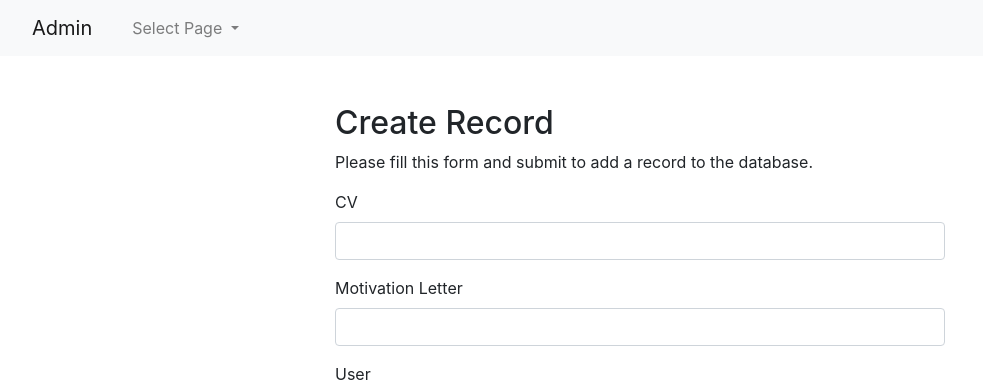
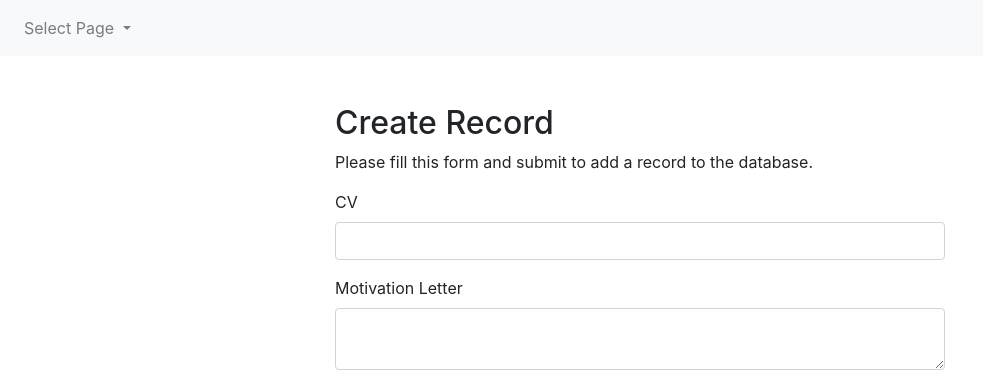
Before and after one commit to Zakaria100000/Interntech, a PHP site: page /admin/application-create.php in a window 1280 px wide. Shown: the top 389 px of the page, without its empty margins (0-983 px from the left). Run offline with PHP 8.4, Linux system fonts and the light colour scheme; data that the repository does not hold is empty.

Commit message:
Fix some issues

```diff
--- a/admin/application-create.php
+++ b/admin/application-create.php
@@ -78,7 +78,7 @@ if($_SERVER["REQUEST_METHOD"] == "POST"){
                             </div>
 						<div class="form-group">
                                 <label>Motivation Letter</label>
-                                <input type="text" name="lm" maxlength="50"class="form-control" value="<?php echo $lm; ?>">
+                                <textarea name="lm" maxlength="50"class="form-control" value="<?php echo $lm; ?>"></textarea>
                                 <span class="form-text"><?php echo $lm_err; ?></span>
                             </div>
 						<div class="form-group">
--- a/admin/navbar.php
+++ b/admin/navbar.php
@@ -1,5 +1,4 @@
 <nav class="navbar navbar-expand-lg navbar-light bg-light">
-  <a class="navbar-brand nav-link disabled" href="#">Admin</a>
   <button class="navbar-toggler" type="button" data-toggle="collapse" data-target="#navbarSupportedContent" aria-controls="navbarSupportedContent" aria-expanded="false" aria-label="Toggle navigation">
     <span class="navbar-toggler-icon"></span>
   </button>
```
